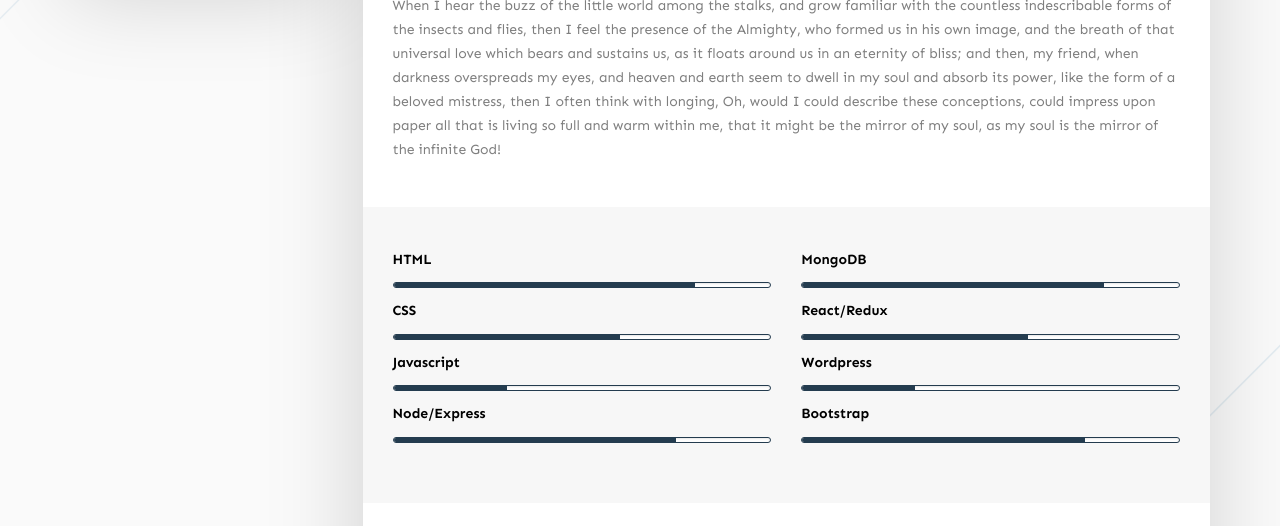
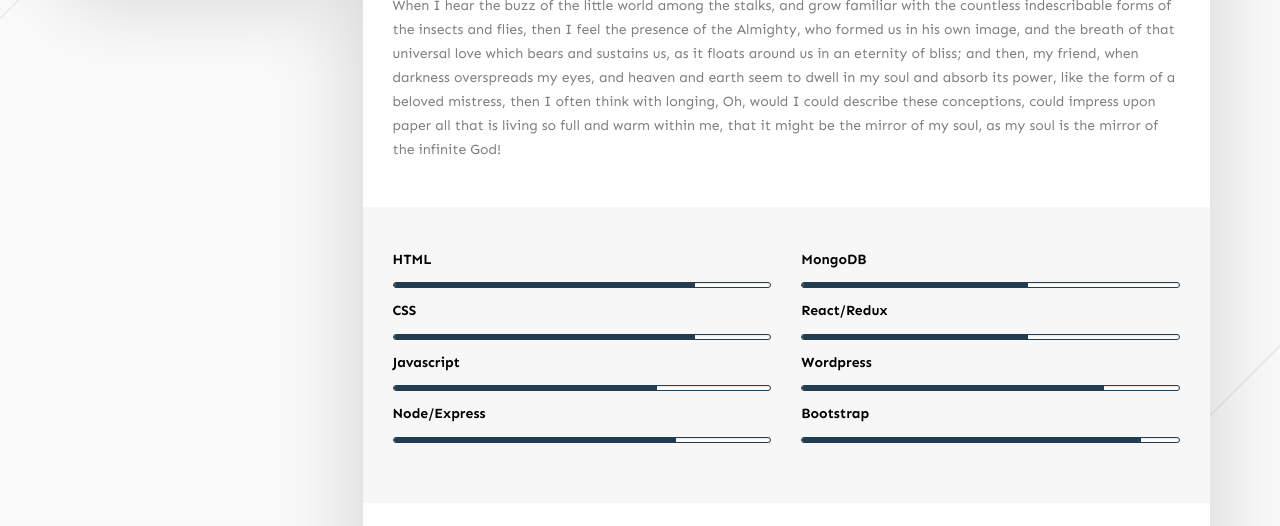
Before and after one commit to debowale1/hng-resume-task, a website: page public/index.html in a window 1280 px wide. Shown: the part 594-1120 px from the top of the page. Drawn offline with Linux system fonts and the light colour scheme; some packages are replaced by stand-ins of ours.

Commit message:
additional Changes

```diff
--- a/public/index.html
+++ b/public/index.html
@@ -156,13 +156,13 @@
                                         <li>
                                             <h3>CSS</h3>
                                             <div class="progress">
-                                                <div class="percentage" style="width:60%;"></div>
+                                                <div class="percentage" style="width:80%;"></div>
                                             </div>
                                         </li>
                                         <li>
                                             <h3>Javascript</h3>
                                             <div class="progress">
-                                                <div class="percentage" style="width:30%;"></div>
+                                                <div class="percentage" style="width:70%;"></div>
                                             </div>
                                         </li>
                                         <li>
@@ -178,7 +178,7 @@
                                         <li>
                                             <h3>MongoDB</h3>
                                             <div class="progress">
-                                                <div class="percentage" style="width:80%;"></div>
+                                                <div class="percentage" style="width:60%;"></div>
                                             </div>
                                         </li>
                                         <li>
@@ -190,13 +190,13 @@
                                         <li>
                                             <h3>Wordpress</h3>
                                             <div class="progress">
-                                                <div class="percentage" style="width:30%;"></div>
+                                                <div class="percentage" style="width:80%;"></div>
                                             </div>
                                         </li>
                                         <li>
                                             <h3>Bootstrap</h3>
                                             <div class="progress">
-                                                <div class="percentage" style="width:75%;"></div>
+                                                <div class="percentage" style="width:90%;"></div>
                                             </div>
                                         </li>
                                     </ul>
```
